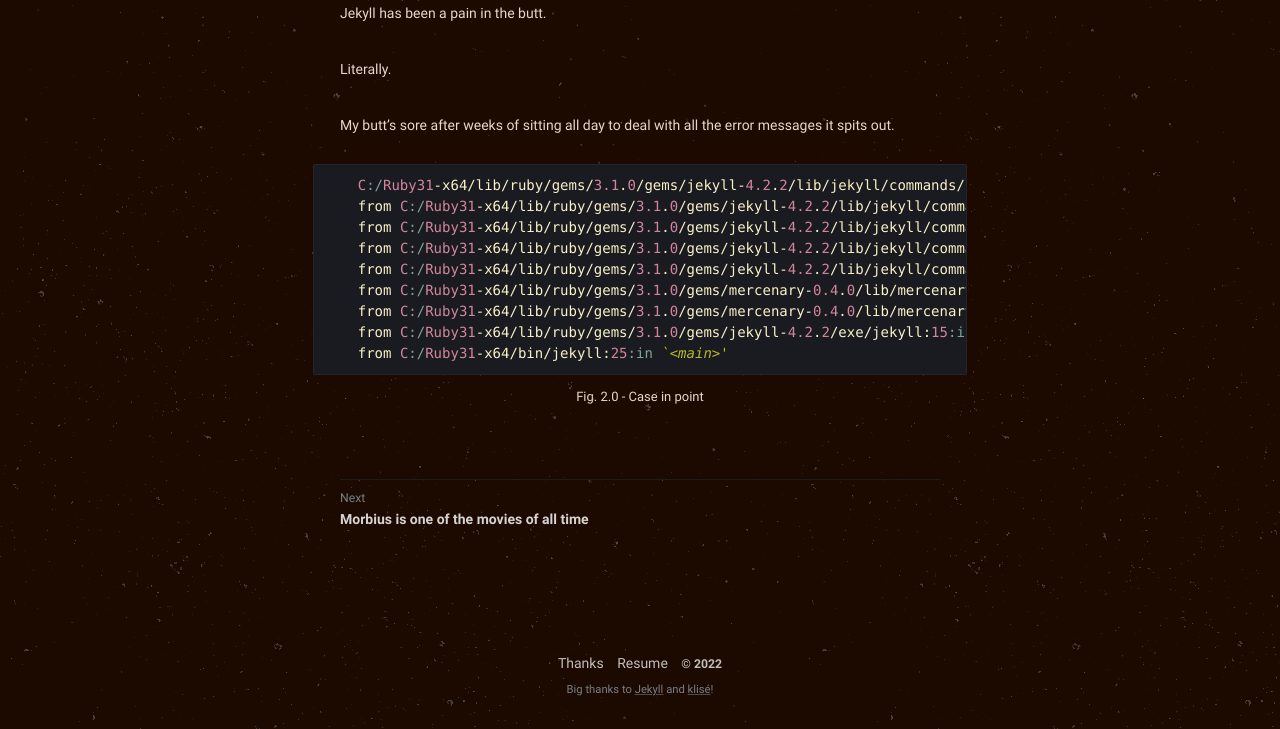
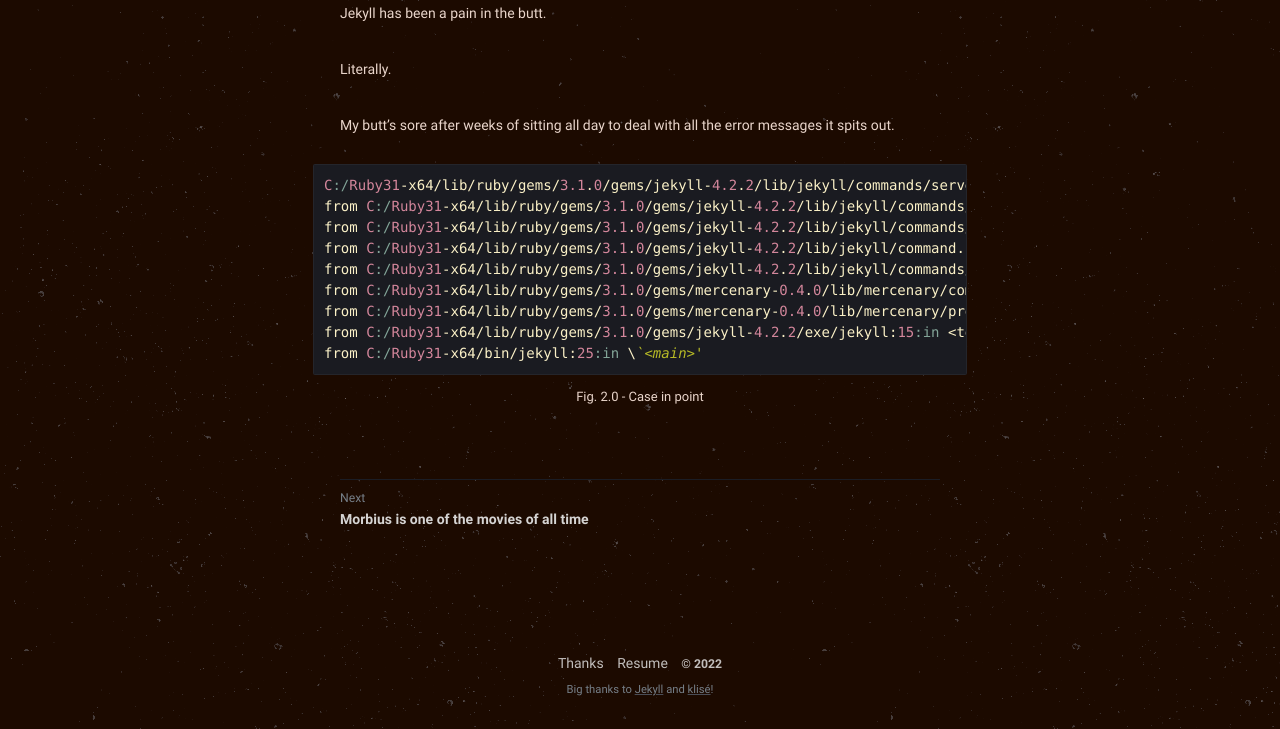
Before and after one commit to philippines69/carlcastroarchives, a Jekyll site: the page built from _posts/2022-06-28-my-first-post-finally.md, in a window 1280 px wide and 900 px high, scrolled down 681 px, cut to the strip 171-900 px from the top of the window. Built offline with Jekyll 4.4.1, drawn with Linux system fonts in a browser that asks for light colours.

Commit message:
Update from Forestry.io philippines69 updated _posts/2022-06-28-my-first-post-finally.md

```diff
--- a/_posts/2022-06-28-my-first-post-finally.md
+++ b/_posts/2022-06-28-my-first-post-finally.md
@@ -7,7 +7,7 @@
 - Site Status
 
 ---
-<figure> <img src="https://cdn.discordapp.com/attachments/993410728088305734/993411276170600459/unknown.png" alt="Literally me right now" style="width:600px;"> <figcaption>Fig. 1.0 - Me right now</figcaption> </figure>
+<figure> <img src="https://cdn.discordapp.com/attachments/993410728088305734/993757362487828550/unknown.png" alt="Literally me right now" style="width:600px;"> <figcaption>Fig. 1.0 - Me right now</figcaption> </figure>
 
 Jekyll has been a pain in the butt.
 
@@ -16,15 +16,15 @@
 My butt's sore after weeks of sitting all day to deal with all the error messages it spits out.
 
 {% highlight ruby %}
-    C:/Ruby31-x64/lib/ruby/gems/3.1.0/gems/jekyll-4.2.2/lib/jekyll/commands/serve/servlet.rb:3:in require': cannot load such file -- webrick (LoadError) from C:/Ruby31-x64/lib/ruby/gems/3.1.0/gems/jekyll-4.2.2/lib/jekyll/commands/serve/servlet.rb:3:in<top (required)>'
-    from C:/Ruby31-x64/lib/ruby/gems/3.1.0/gems/jekyll-4.2.2/lib/jekyll/commands/serve.rb:179:in require_relative' from C:/Ruby31-x64/lib/ruby/gems/3.1.0/gems/jekyll-4.2.2/lib/jekyll/commands/serve.rb:179:insetup'
-    from C:/Ruby31-x64/lib/ruby/gems/3.1.0/gems/jekyll-4.2.2/lib/jekyll/commands/serve.rb:100:in process' from C:/Ruby31-x64/lib/ruby/gems/3.1.0/gems/jekyll-4.2.2/lib/jekyll/command.rb:91:inblock in process_with_graceful_fail'
-    from C:/Ruby31-x64/lib/ruby/gems/3.1.0/gems/jekyll-4.2.2/lib/jekyll/command.rb:91:in each' from C:/Ruby31-x64/lib/ruby/gems/3.1.0/gems/jekyll-4.2.2/lib/jekyll/command.rb:91:inprocess_with_graceful_fail'
-    from C:/Ruby31-x64/lib/ruby/gems/3.1.0/gems/jekyll-4.2.2/lib/jekyll/commands/serve.rb:86:in block (2 levels) in init_with_program' from C:/Ruby31-x64/lib/ruby/gems/3.1.0/gems/mercenary-0.4.0/lib/mercenary/command.rb:221:inblock in execute'
-    from C:/Ruby31-x64/lib/ruby/gems/3.1.0/gems/mercenary-0.4.0/lib/mercenary/command.rb:221:in each' from C:/Ruby31-x64/lib/ruby/gems/3.1.0/gems/mercenary-0.4.0/lib/mercenary/command.rb:221:inexecute'
-    from C:/Ruby31-x64/lib/ruby/gems/3.1.0/gems/mercenary-0.4.0/lib/mercenary/program.rb:44:in go' from C:/Ruby31-x64/lib/ruby/gems/3.1.0/gems/mercenary-0.4.0/lib/mercenary.rb:21:inprogram'
-    from C:/Ruby31-x64/lib/ruby/gems/3.1.0/gems/jekyll-4.2.2/exe/jekyll:15:in <top (required)>' from C:/Ruby31-x64/bin/jekyll:25:inload'
-    from C:/Ruby31-x64/bin/jekyll:25:in `<main>'
+C:/Ruby31-x64/lib/ruby/gems/3.1.0/gems/jekyll-4.2.2/lib/jekyll/commands/serve/servlet.rb:3:in require': cannot load such file -- webrick (LoadError) from C:/Ruby31-x64/lib/ruby/gems/3.1.0/gems/jekyll-4.2.2/lib/jekyll/commands/serve/servlet.rb:3:in<top (required)>'
+from C:/Ruby31-x64/lib/ruby/gems/3.1.0/gems/jekyll-4.2.2/lib/jekyll/commands/serve.rb:179:in require_relative' from C:/Ruby31-x64/lib/ruby/gems/3.1.0/gems/jekyll-4.2.2/lib/jekyll/commands/serve.rb:179:insetup'
+from C:/Ruby31-x64/lib/ruby/gems/3.1.0/gems/jekyll-4.2.2/lib/jekyll/commands/serve.rb:100:in process' from C:/Ruby31-x64/lib/ruby/gems/3.1.0/gems/jekyll-4.2.2/lib/jekyll/command.rb:91:inblock in process_with_graceful_fail'
+from C:/Ruby31-x64/lib/ruby/gems/3.1.0/gems/jekyll-4.2.2/lib/jekyll/command.rb:91:in each' from C:/Ruby31-x64/lib/ruby/gems/3.1.0/gems/jekyll-4.2.2/lib/jekyll/command.rb:91:inprocess_with_graceful_fail'
+from C:/Ruby31-x64/lib/ruby/gems/3.1.0/gems/jekyll-4.2.2/lib/jekyll/commands/serve.rb:86:in block (2 levels) in init_with_program' from C:/Ruby31-x64/lib/ruby/gems/3.1.0/gems/mercenary-0.4.0/lib/mercenary/command.rb:221:inblock in execute'
+from C:/Ruby31-x64/lib/ruby/gems/3.1.0/gems/mercenary-0.4.0/lib/mercenary/command.rb:221:in each' from C:/Ruby31-x64/lib/ruby/gems/3.1.0/gems/mercenary-0.4.0/lib/mercenary/command.rb:221:inexecute'
+from C:/Ruby31-x64/lib/ruby/gems/3.1.0/gems/mercenary-0.4.0/lib/mercenary/program.rb:44:in go' from C:/Ruby31-x64/lib/ruby/gems/3.1.0/gems/mercenary-0.4.0/lib/mercenary.rb:21:inprogram'
+from C:/Ruby31-x64/lib/ruby/gems/3.1.0/gems/jekyll-4.2.2/exe/jekyll:15:in <top (required)>' from C:/Ruby31-x64/bin/jekyll:25:inload'
+from C:/Ruby31-x64/bin/jekyll:25:in \`<main>'
 {% endhighlight %}
 
 <figcaption>Fig. 2.0 - Case in point</figcaption>
```
